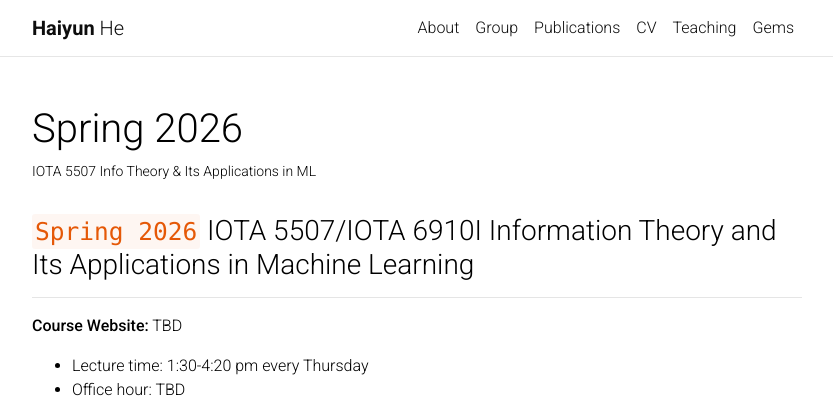
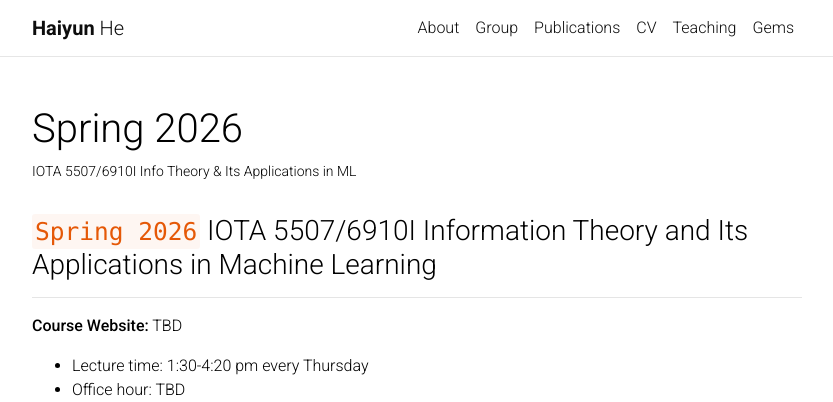
Before and after one commit to haiyun-he/haiyun-he.github.io, a Jekyll site: the page built from _teaching/Spring2026.md, in a window 1280 px wide and 900 px high, cut to the strip 0-402 px from the top of the window. Shown: the whole strip, without its empty margins (223-1056 px from the left). Built offline with Jekyll 4.4.1, drawn with Linux system fonts in a browser that asks for light colours; comment, search, counter and statistics services are not loaded; a style sheet for code colours, icons or effects is not loaded; some of the changed text lies outside the part shown.

Commit message:
Update Spring2026.md

```diff
--- a/_teaching/Spring2026.md
+++ b/_teaching/Spring2026.md
@@ -1,13 +1,13 @@
 ---
 layout: page
 title: Spring 2026
-description: IOTA 5507 Info Theory & Its Applications in ML
+description: IOTA 5507/6910I Info Theory & Its Applications in ML
 img: assets/img/course promotion poster_IOTA5507.png
 importance: 1
 category: HKUST(GZ)
 ---
 
-###  `Spring 2026` IOTA 5507/IOTA 6910I Information Theory and Its Applications in Machine Learning
+###  `Spring 2026` IOTA 5507/6910I Information Theory and Its Applications in Machine Learning
 ---
 **Course Website:** TBD
 
```
Also changed, not shown: other parts of _teaching/Spring2026.md (+5 -0 lines).
